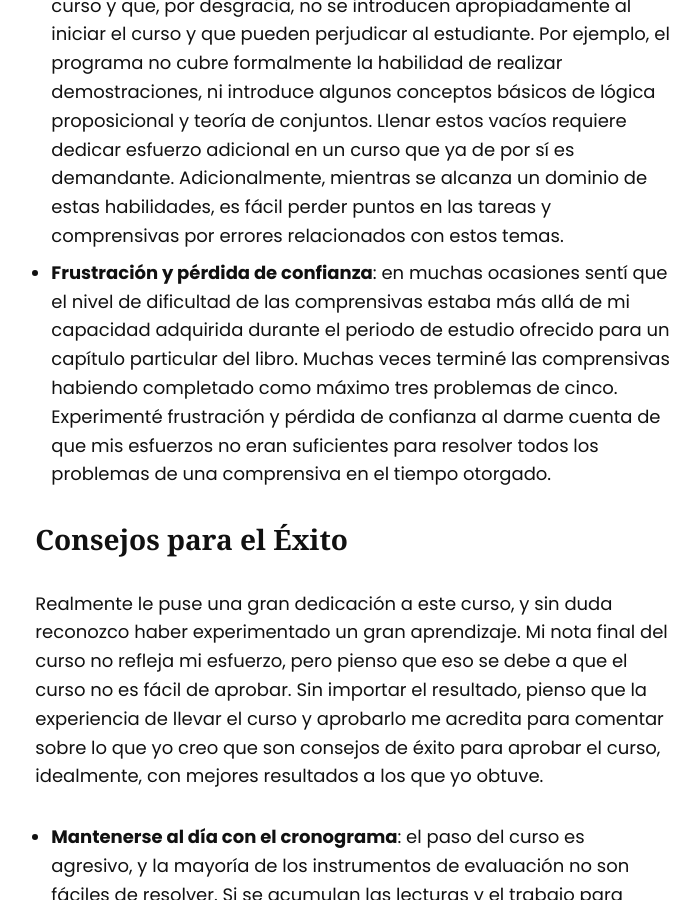
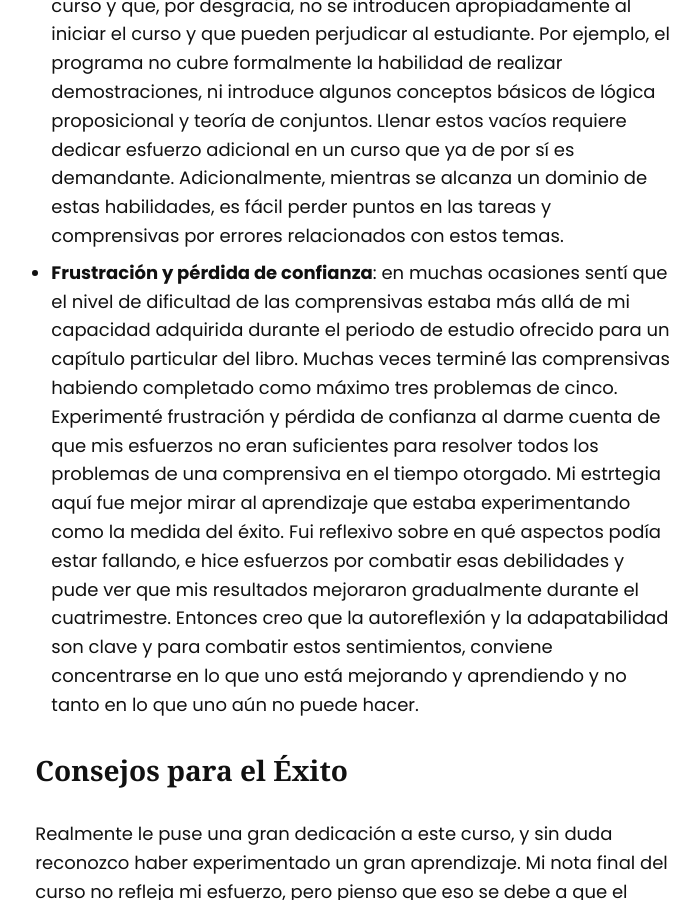
Before and after one commit to asoesem/asoesem.github.io, a Jekyll site: the page built from _posts/2024-01-04-geometria-euclidea-1.md, in a window 1280 px wide and 900 px high, scrolled down 5750 px. Shown: the whole window, without its empty margins (454-1154 px from the left). Built offline with Jekyll 4.4.1, drawn with Linux system fonts in a browser that asks for light colours.

Commit message:
Mejoras menores a la entrada de geometría euclídea

```diff
--- a/_posts/2024-01-04-geometria-euclidea-1.md
+++ b/_posts/2024-01-04-geometria-euclidea-1.md
@@ -88,7 +88,7 @@ En mi experiencia, los siguientes fueron los aspectos más retadores del curso
 * **Nivel de dificultad**: los problemas, tanto en las tareas como en las comprensivas, no son fáciles de resolver. Según entiendo, muchos son adaptaciones de problemas de olimpiadas matemáticas. En mi caso personal, resolver un solo problema podría tomarme entre dos y tres horas. Por eso, aprobar las comprensivas con buenas notas no es sencillo, y para aprobar las tareas con buenas notas no se pueden dejar las cosas para último minuto.
 * **Nivel de ambigüedad**: particularmente los talleres tienen instrucciones un poco ambiguas. Los tutores proporcionan montones de información, pero ni un solo ejemplo del tipo de documento que esperan recibir. Es difícil sacar una nota perfecta a pesar de los esfuerzos realizados, porque el tutor siempre puede apuntar a algún aspecto que no se hizo a la altura de sus expectativas en el documento final.
 * **Vacíos curriculares**: existen algunas habilidades matemáticas y conocimientos que parecen fundamentales para tener éxito en el curso y que, por desgracia, no se introducen apropiadamente al iniciar el curso y que pueden perjudicar al estudiante. Por ejemplo, el programa no cubre formalmente la habilidad de realizar demostraciones, ni introduce algunos conceptos básicos de lógica proposicional y teoría de conjuntos. Llenar estos vacíos requiere dedicar esfuerzo adicional en un curso que ya de por sí es demandante. Adicionalmente, mientras se alcanza un dominio de estas habilidades, es fácil perder puntos en las tareas y comprensivas por errores relacionados con estos temas.
-* **Frustración y pérdida de confianza**: en muchas ocasiones sentí que el nivel de dificultad de las comprensivas estaba más allá de mi capacidad adquirida durante el periodo de estudio ofrecido para un capítulo particular del libro. Muchas veces terminé las comprensivas habiendo completado como máximo tres problemas de cinco. Experimenté frustración y pérdida de confianza al darme cuenta de que mis esfuerzos no eran suficientes para resolver todos los problemas de una comprensiva en el tiempo otorgado.
+* **Frustración y pérdida de confianza**: en muchas ocasiones sentí que el nivel de dificultad de las comprensivas estaba más allá de mi capacidad adquirida durante el periodo de estudio ofrecido para un capítulo particular del libro. Muchas veces terminé las comprensivas habiendo completado como máximo tres problemas de cinco. Experimenté frustración y pérdida de confianza al darme cuenta de que mis esfuerzos no eran suficientes para resolver todos los problemas de una comprensiva en el tiempo otorgado. Mi estrtegia aquí fue mejor mirar al aprendizaje que estaba experimentando como la medida del éxito. Fui reflexivo sobre en qué aspectos podía estar fallando, e hice esfuerzos por combatir esas debilidades y pude ver que mis resultados mejoraron gradualmente durante el cuatrimestre. Entonces creo que la autoreflexión y la adapatabilidad son clave y para combatir estos sentimientos, conviene concentrarse en lo que uno está mejorando y aprendiendo y no tanto en lo que uno aún no puede hacer.
 
 ## Consejos para el Éxito
 
```
